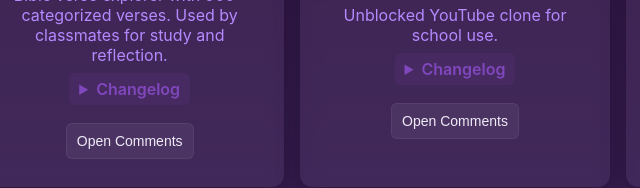
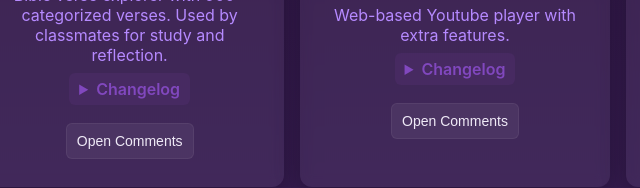
Before and after one commit to DIMIFICAL/Projects, a plain HTML site: page index.html in a window 1280 px wide. Shown: the part 407-595 px from the top of the page, 185-825 px from the left. Drawn offline with Linux system fonts and the light colour scheme.

Commit message:
Rephrasing DIMIFICAL youtube

```diff
--- a/index.html
+++ b/index.html
@@ -87,7 +87,7 @@
         <img class="thumb" src="DIMIFICAL%20Youtube%20TN.png" alt="DIMIFICAL YouTube screenshot">
       </a>
       <h2><a href="https://drive.google.com/uc?export=download&id=1MGtgm72AcEfAi018nnKtfHdfaLPuyojc" target="_blank" rel="noopener">DIMIFICAL YouTube</a></h2>
-      <p>Unblocked YouTube clone for school use.</p>
+      <p>Web-based Youtube player with extra features.</p>
       <details class="logs">
         <summary>Changelog</summary>
         <ul>
```
